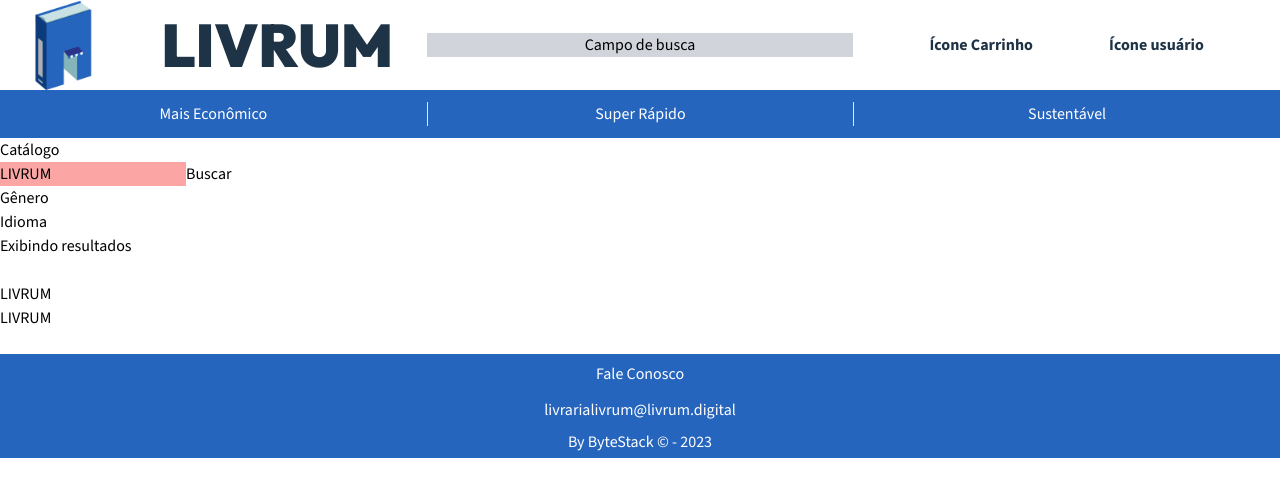
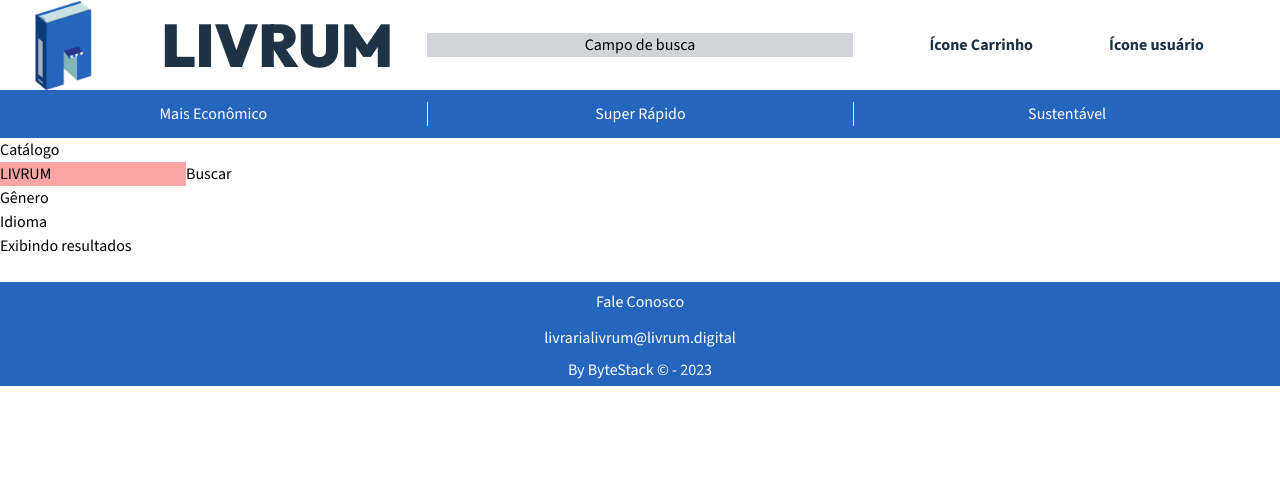
Before and after one commit to byte-stack-uefs/livrum, a Next.js app in the folder phase_4/app/webapp/: page /catalogo in a window 1280 px wide. Shown: the top 496 px of the page. Built offline with nearby package versions, Linux system fonts and the light colour scheme.

Commit message:
Garantindo que o useState pode ser utilizado

```diff
--- a/phase_4/app/webapp/app/(public)/catalogo/page.tsx
+++ b/phase_4/app/webapp/app/(public)/catalogo/page.tsx
@@ -1,8 +1,7 @@
 "use client";
 
-import { useEffect, useState } from "react";
+import { useState } from "react";
 import EbookCard from "../../components/EbookCard";
-import Book from "../../interfaces/Book";
 
 export default function Page() {
     const [name, setName] = useState("LIVRUM");
@@ -40,10 +39,6 @@ export default function Page() {
         },
     ]);
 
-    document.title = name;
-
-    // const books: Book[] = ;
-
     return (
         <div>
             <h5>Catálogo</h5>
@@ -71,13 +66,6 @@ export default function Page() {
 
                 <br />
 
-                {name}
-                <br />
-                {name}
-                <br />
-
-                <br />
-
                 <div>
                     {books
                         .filter((e) => {
```
